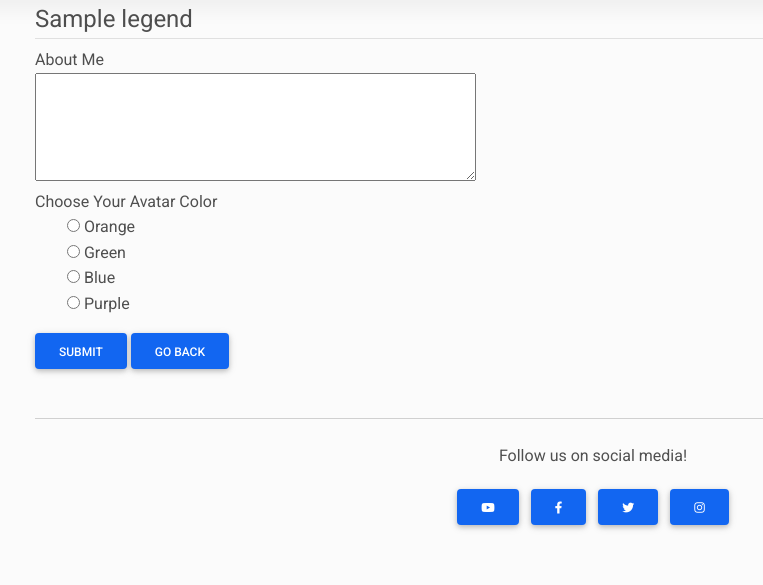
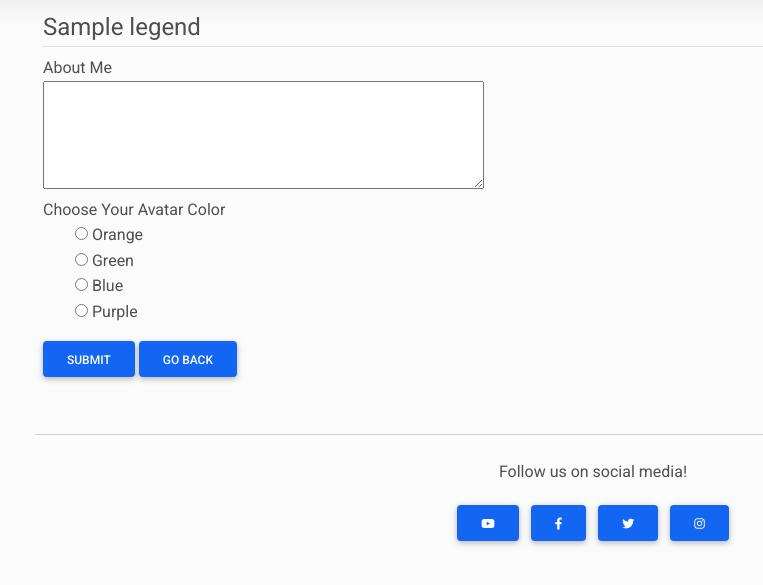
Before and after one commit to michaelhesch/ci-ms-3, a Flask app: template app/templates/edit_profile.html in a window 1280 px wide. Shown: the part 59-644 px from the top of the page, without its empty margins (47-810 px from the left). Run offline with Flask 2, Linux system fonts and the light colour scheme; the template is opened without the code that fills it: values that come from a table or form of the project are taken from there, most other values are stand-ins (such as "Sample title", 1, 10 or a date in 2020).

Commit message:
Multiple styling refinements and improvements, add conditional like button coloring

```diff
--- a/app/templates/edit_profile.html
+++ b/app/templates/edit_profile.html
@@ -1,6 +1,6 @@
 {% extends "base.html" %}
 {% block content %}
-<div class="content-section">
+<div class="content-section m-2">
     <form action="" method="POST">
         <fieldset class="form-group">
             <legend class="border-bottom mb4">
@@ -23,7 +23,7 @@
             <div class="form-group">
                 {{ form.avatar.label }}<br />
             </div>
-            <div class="form-group" id="avatarSelect">
+            <div class="form-group">
                 {{ form.avatar }}
             </div>
             <!--
--- a/app/templates/photos/upload.html
+++ b/app/templates/photos/upload.html
@@ -1,7 +1,6 @@
-
 {% extends "base.html" %}
 {% block content %}
-<div class="content-section">
+<div class="content-section m-2">
     <form method="POST" id="form"
       enctype="multipart/form-data"
       action="{{ url_for('photos.upload_photo') }}"
```
Also changed, not shown: app/templates/photos/photo.html (+25 -5 lines).
